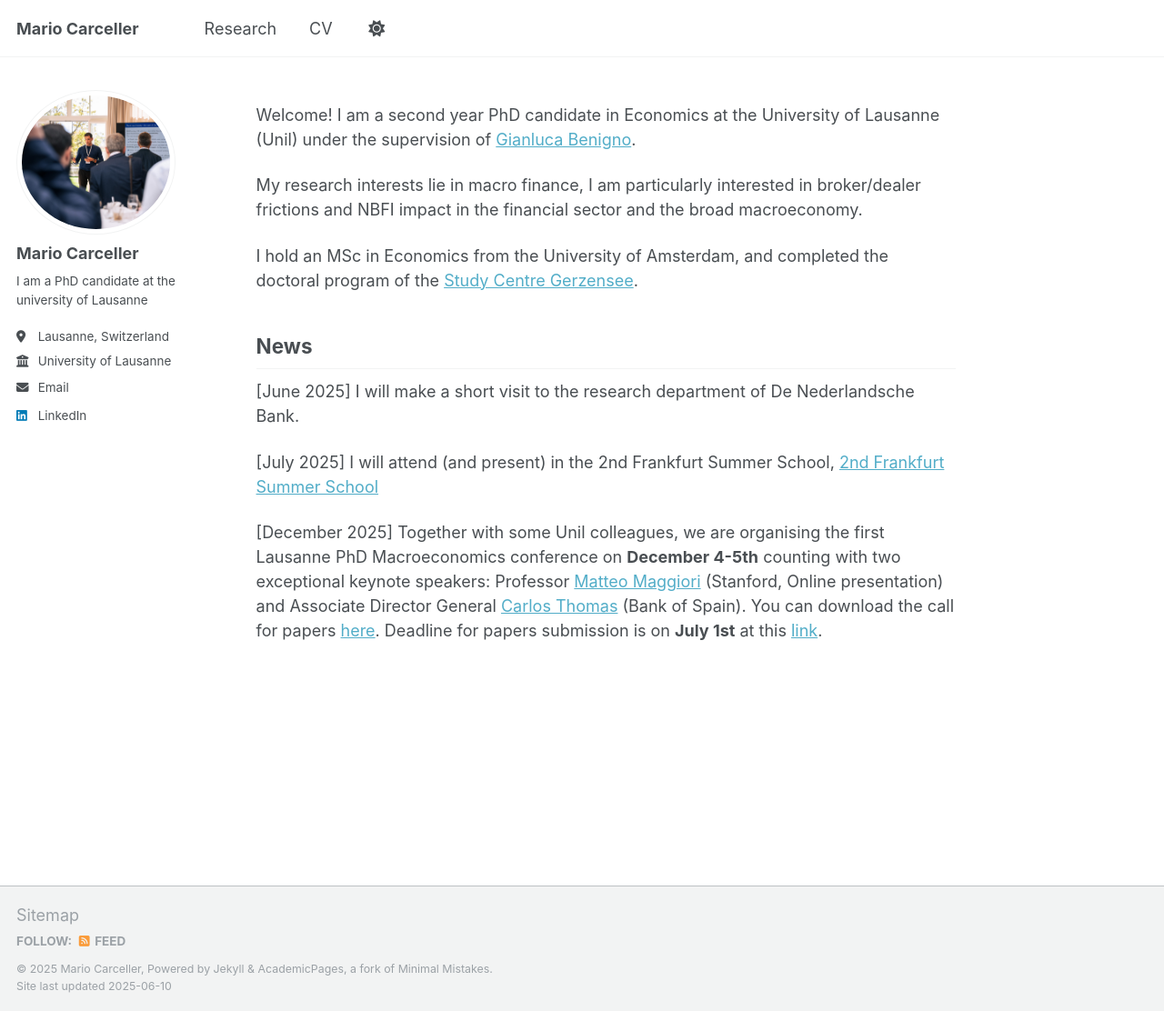
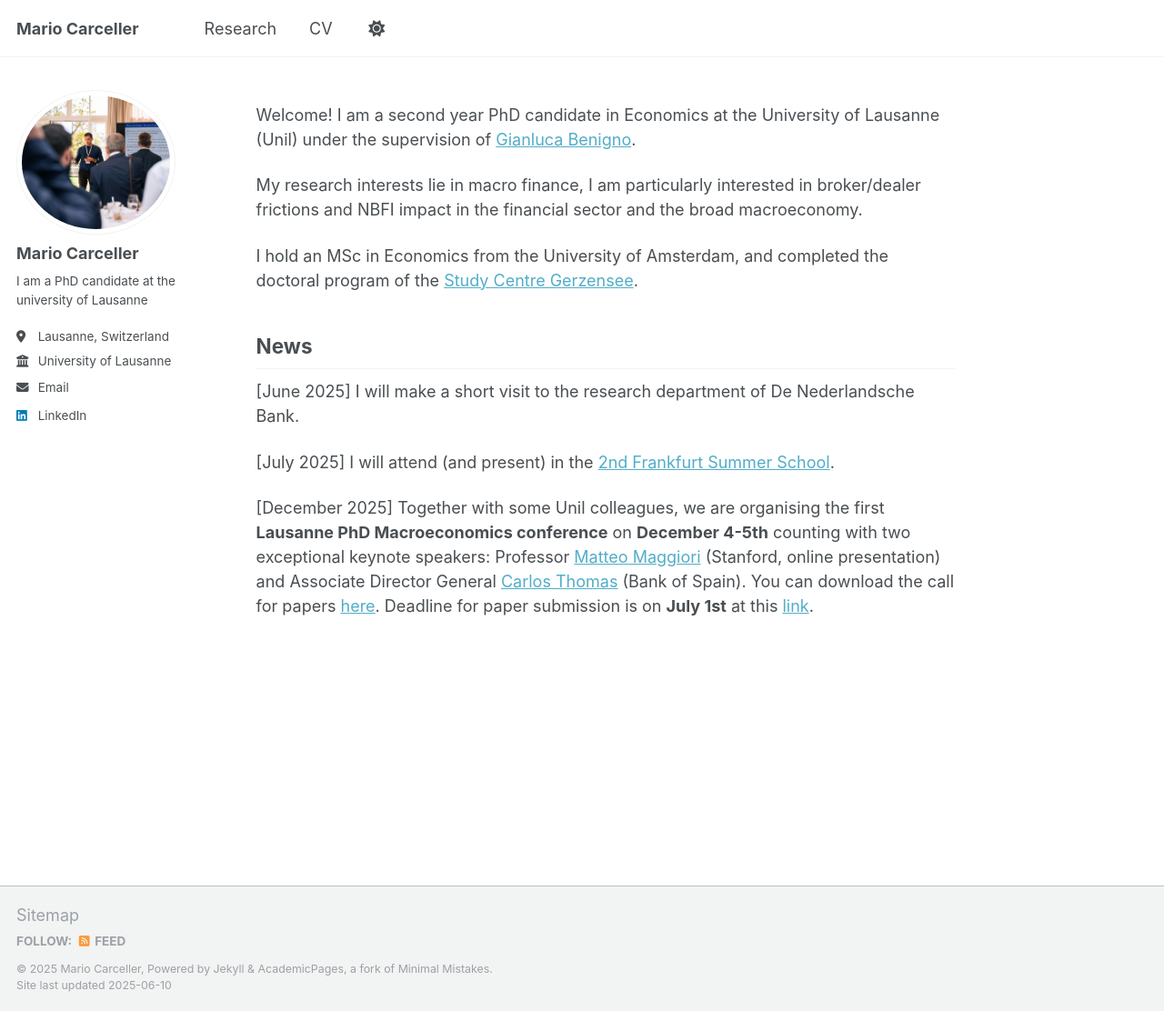
Before and after one commit to MarioCarceller/carcellermario.github.io, a Jekyll site: the page built from _pages/about.md, in a window 1280 px wide and 1112 px high. Shown: the whole window at 91% size. Built offline with Jekyll 4.4.1, drawn with Linux system fonts in a browser that asks for light colours.

Commit message:
Update about.md

```diff
--- a/_pages/about.md
+++ b/_pages/about.md
@@ -18,6 +18,6 @@ News
 
 [June 2025] I will make a short visit to the research department of De Nederlandsche Bank.
 
-[July 2025] I will attend (and present) in the 2nd Frankfurt Summer School, [2nd Frankfurt Summer School](https://www.bundesbank.de/de/bundesbank/forschung/konferenzen/2nd-frankfurt-summer-school-854178)
+[July 2025] I will attend (and present) in the [2nd Frankfurt Summer School](https://www.bundesbank.de/de/bundesbank/forschung/konferenzen/2nd-frankfurt-summer-school-854178).
 
-[December 2025] Together with some Unil colleagues, we are organising the first Lausanne PhD Macroeconomics conference on **December 4-5th** counting with two exceptional keynote speakers: Professor [Matteo Maggiori](https://www.matteomaggiori.com/) (Stanford, Online presentation) and Associate Director General [Carlos Thomas](https://sites.google.com/site/carlosthomaseconweb/Home) (Bank of Spain). You can download the call for papers [here](/files/call_for_papers_Lausanne.pdf). Deadline for papers submission is on **July 1st** at this [link](https://forms.gle/ChTmPv2EDyTebAuy7).
+[December 2025] Together with some Unil colleagues, we are organising the first **Lausanne PhD Macroeconomics conference** on **December 4-5th** counting with two exceptional keynote speakers: Professor [Matteo Maggiori](https://www.matteomaggiori.com/) (Stanford, online presentation) and Associate Director General [Carlos Thomas](https://sites.google.com/site/carlosthomaseconweb/Home) (Bank of Spain). You can download the call for papers [here](/files/call_for_papers_Lausanne.pdf). Deadline for paper submission is on **July 1st** at this [link](https://forms.gle/ChTmPv2EDyTebAuy7).
```
